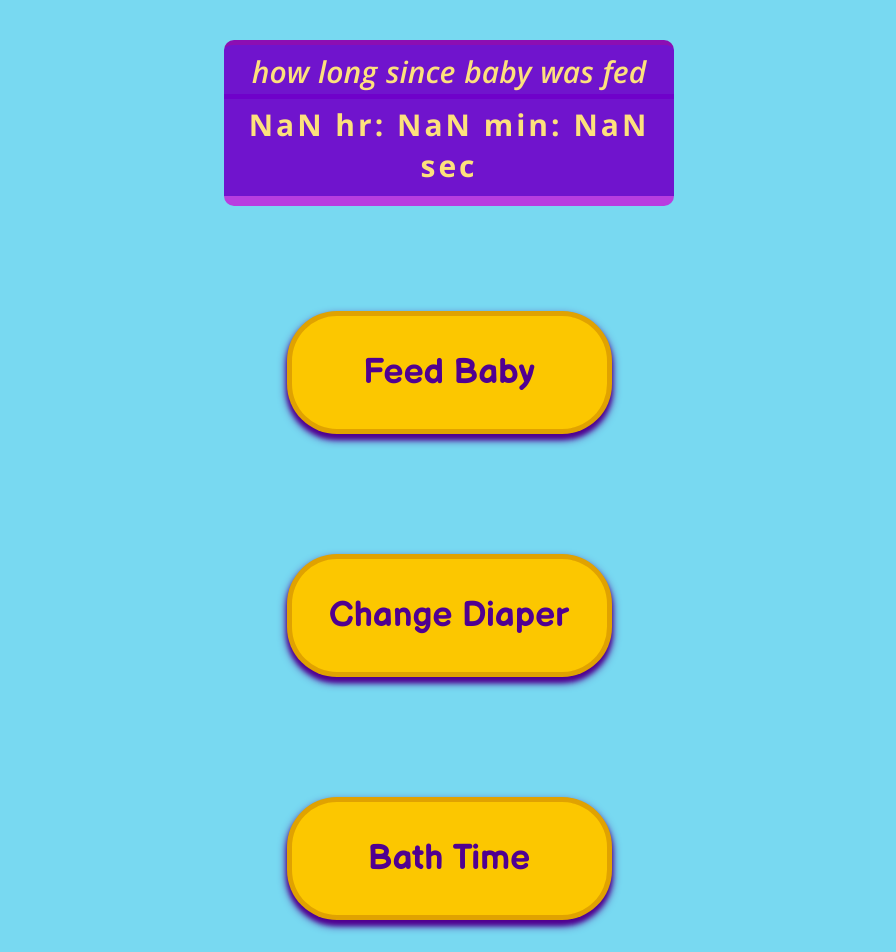
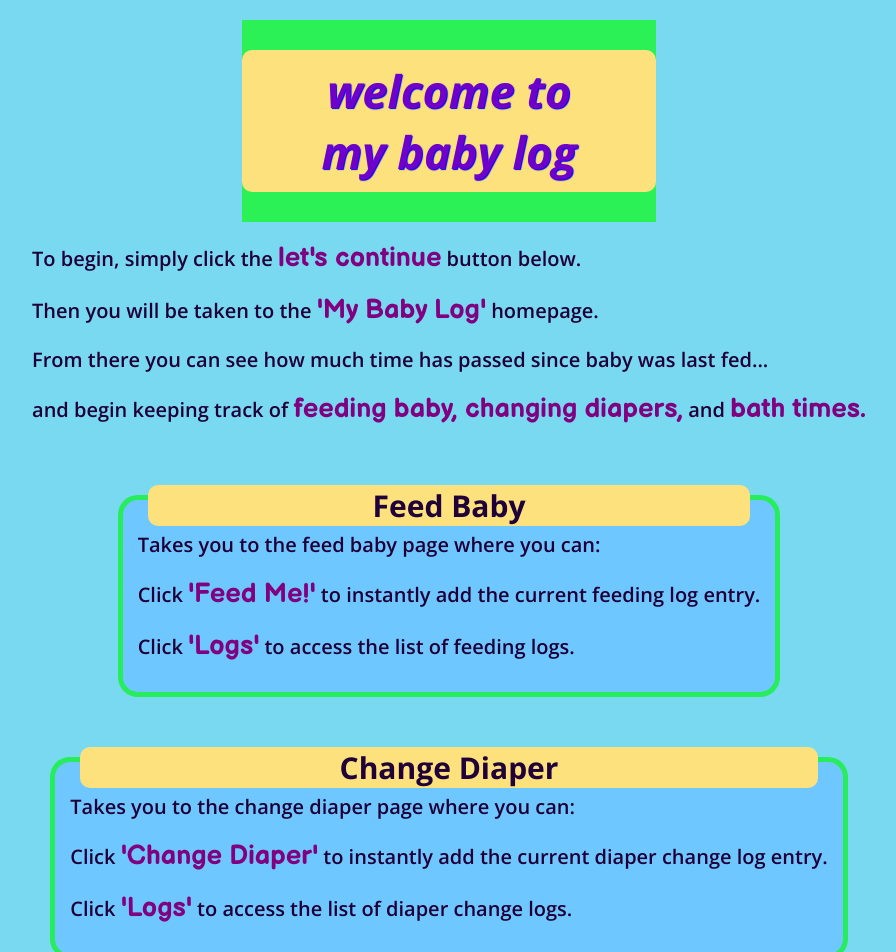
Before and after one commit to Jimmicorey/my-baby-log-app, a React (Create React App) app: page / in a window 1280 px wide. Shown: the top 952 px of the page, without its empty margins (191-1087 px from the left). Built offline with nearby package versions, Linux system fonts and the light colour scheme; no server answers.

Commit message:
updated favicon, about page(landing page), css

```diff
--- /dev/null
+++ b/src/components/AboutPage/AboutPage.js
@@ -0,0 +1,50 @@
+import React from 'react';
+import { Link } from 'react-router-dom';
+
+
+function AboutPage() {
+    return (
+        <div className="aboutpage flex-container">
+            <header className='aboutpage-header'>
+                <h1 className='welcome'>Welcome to My Baby Log</h1>
+            </header>
+
+            <section>
+                <p>To begin, simply click the <span className='text-style'>let's continue</span> button below.</p>
+                <p>Then you will be taken to the <span className='text-style'>'My Baby Log'</span> homepage.</p>
+                <p>From there you can see how much time has passed since baby was last fed...</p>
+                <p>and begin keeping track of <span className='text-style'>feeding baby, changing diapers,</span> and <span className='text-style'>bath times.</span></p>
+            </section>
+
+            <section className='box-1'>
+                <h2 className='center-text'>Feed Baby</h2>
+                <p>Takes you to the feed baby page where you can:</p>
+                <p>Click <span className='text-style'>'Feed Me!'</span> to instantly add the current feeding log entry.</p>
+                <p>Click <span className='text-style'>'Logs'</span> to access the list of feeding logs.</p>
+            </section>
+
+            <section className='box-2'>
+                <h2 className='center-text'>Change Diaper</h2>
+                <p>Takes you to the change diaper page where you can:</p>
+                <p>Click <span className='text-style'>'Change Diaper'</span> to instantly add the current diaper change log entry.</p>
+                <p>Click <span className='text-style'>'Logs'</span> to access the list of diaper change logs.</p>
+            </section>
+
+            <section className='box-3'>
+                <h2 className='center-text'>Bath Time</h2>
+                <p>Takes you to the bath time page where you can:</p>
+                <p>See at a glance the last time baby had a bath.</p>
+                <p>Click <span className='text-style'>'Bath Time'</span> to instantly add the current bath time log entry.</p>
+                <p>Click <span className='text-style'>'Logs'</span> to access the list of bath time logs.</p>
+            </section>
+
+            <h2 className='center-text just-click'>So just click...</h2>
+
+            <Link to='/homepage' className='button'>
+                Let's Continue
+            </Link>
+        </div>
+    )
+}
+
+export default AboutPage;
--- a/src/components/App/App.css
+++ b/src/components/App/App.css
@@ -25,6 +25,69 @@ main, .flex-container {
     width: 100%;
 }
 
+/********************************************************/
+
+
+/*************** ABOUT PAGE *****************************/
+.button.aboutpage-back {
+    border-radius: 50%;
+    width: 150px;
+}
+
+.aboutpage {
+    text-align: left;
+    padding: 0 20px;
+    font-weight: 600;
+}
+
+.center-text {
+    text-align: center;
+}
+
+.aboutpage-header {
+    background-color: rgba(0, 255, 0, 0.644);
+}
+
+.welcome {
+    background-color: #fde17c;
+    padding: 10px 75px;
+    font-size: 45px;
+}
+
+.box-1, .box-2, .box-3 {
+    border: 5px solid rgba(0, 255, 0, 0.644);
+    border-radius: 20px;
+    margin: 30px -20px;
+    padding: 0 15px 10px;
+    background-color: rgba(110, 199, 255, 0.945);
+}
+
+.box-1>h2, .box-2>h2, .box-3>h2 {
+    background-color: #fde17c;
+    margin: -15px 10px;
+    border-radius: 10px;
+}
+
+.box-1 {
+    margin-top: 50px;
+}
+
+.contents {
+    text-align: center;
+    font-weight: 800;
+    font-size: 28px;
+}
+
+.text-style {
+    color: purple;
+    font-family: 'Balsamiq Sans', Arial, Helvetica, sans-serif;
+    font-size: 27px;
+    font-weight: 700;
+}
+
+.just-click {
+    margin: 20px;
+}
 /********************************************/
 
 
@@ -42,7 +105,7 @@ h1 {
 }
 
 .timer-text {
-    margin: 20px 0 15px;
+    margin: 10px 0 15px;
     padding: 10px;
     text-align: center;
     width: 414px;
@@ -65,7 +128,7 @@ h1 {
     letter-spacing: 3px;
     color: #fde17c;
 
-    margin: -20px 0 90px;
+    margin: -20px 0 40px;
     width: 414px;
     padding: 10px;
     background-color: #6f00cae8;
@@ -150,7 +213,7 @@ h1 {
 
 ul {
     list-style-type: none;
-    padding: 10px;
+    padding: 10px 5px;
     margin: -20px 0;
     font-size: 22px;
     font-weight: 700;
@@ -186,7 +249,7 @@ a:hover, .button:hover {
 
 .button {
     flex: 1;
-    width: 100%;
+    width: 330px;
     height: 100px;
     text-align: center;
     padding: 35px;
--- a/src/components/App/App.js
+++ b/src/components/App/App.js
@@ -1,5 +1,6 @@
 import React from 'react';
 import {BrowserRouter as Router, Switch, Route} from 'react-router-dom';
+import AboutPage from '../AboutPage/AboutPage';
 import HomePage from '../HomePage/HomePage';
 import FeedBaby from '../FeedBaby/FeedBaby';
 import ChangeDiaper from '../ChangeDiaper/ChangeDiaper';
@@ -16,12 +17,20 @@ class App extends React.Component {
       <Router>
         <div className="flex-container">
           <Switch>
-            <Route exact path='/' component={HomePage} />
+            <Route exact path='/' component={AboutPage} />
+
+            <Route path='/homepage' component={HomePage} />
+
             <Route path='/feedbaby' component={FeedBaby} />
+
             <Route path='/changediaper' component={ChangeDiaper} />
+
             <Route path='/bathtime' component={BathTime} />
+
             <Route path='/feedbabylog' component={FeedBabyLog} />
+
             <Route path='/changediaperlog' component={ChangeDiaperLog} />
+
             <Route path='/bathtimelog' component={BathTimeLog} />
           </Switch>
         </div>
--- a/src/components/BathTime/BathTime.js
+++ b/src/components/BathTime/BathTime.js
@@ -51,7 +51,7 @@ class BathTime extends React.Component {
 
           <div className='navigation flex-container-row'>
             <Link to='/bathtimelog' className='button-nav'>Logs</Link>
-            <Link to='/' className='button-nav'>Back</Link>
+            <Link to='/homepage' className='button-nav'>Back</Link>
           </div>
 
         </div>
--- a/src/components/BathTime/BathTimeLog.js
+++ b/src/components/BathTime/BathTimeLog.js
@@ -36,7 +36,7 @@ class BathTimeLog extends React.Component {
 
           <div className='navigation flex-container-row'>
             <Link to='/bathtime' className='button-nav'>Back</Link>
-            <Link to='/' className='button-nav'>Home</Link>
+            <Link to='/homepage' className='button-nav'>Home</Link>
           </div>
         </div>
       </div>
--- a/src/components/ChangeDiaper/ChangeDiaper.js
+++ b/src/components/ChangeDiaper/ChangeDiaper.js
@@ -26,7 +26,7 @@ class ChangeDiaper extends React.Component {
 
           <div className='navigation flex-container-row'>
             <Link to='/changediaperlog' className='button-nav'>Logs</Link>
-            <Link to='/' className='button-nav'>Back</Link>
+            <Link to='/homepage' className='button-nav'>Back</Link>
           </div>
 
         </div>
--- a/src/components/ChangeDiaper/ChangeDiaperLog.js
+++ b/src/components/ChangeDiaper/ChangeDiaperLog.js
@@ -32,7 +32,7 @@ class ChangeDiaperLog extends React.Component {
 
           <div className='navigation flex-container-row'>
             <Link to='/changediaper' className='button-nav'>Back</Link>
-            <Link to='/' className='button-nav'>Home</Link>
+            <Link to='/homepage' className='button-nav'>Home</Link>
           </div>
         </div>
       </div>
--- a/src/components/FeedBaby/FeedBaby.js
+++ b/src/components/FeedBaby/FeedBaby.js
@@ -24,7 +24,7 @@ class FeedBaby extends React.Component {
 
           <div className='navigation flex-container-row'>
             <Link to='/feedbabylog' className='button-nav'>Logs</Link>
-            <Link to='/' className='button-nav'>Back</Link>
+            <Link to='/homepage' className='button-nav'>Back</Link>
           </div>
         </div>
       </div>
--- a/src/components/FeedBaby/FeedBabyLog.js
+++ b/src/components/FeedBaby/FeedBabyLog.js
@@ -34,7 +34,7 @@ class FeedBabyLog extends React.Component {
 
           <div className='navigation flex-container-row'>
             <Link to='/feedbaby' className='button-nav'>Back</Link>
-            <Link to='/' className='button-nav'>Home</Link>
+            <Link to='/homepage' className='button-nav'>Home</Link>
           </div>
         </div>
       </div>
--- a/src/components/HomePage/HomePage.js
+++ b/src/components/HomePage/HomePage.js
@@ -20,6 +20,10 @@ function HomePage() {
                 Bath Time
             </Link>
 
+            <Link to='/' className='button aboutpage-back'>
+                Back
+            </Link>
+
         </div>
     )
 }
--- a/src/index.css
+++ b/src/index.css
@@ -12,7 +12,7 @@ font-family: 'Open Sans', sans-serif;
 body {
   margin: 0;
   font-family: 'Open Sans', sans-serif;
-  color: #6000AF;
+  color: #1f0038;
 
   -webkit-font-smoothing: antialiased;
   -moz-osx-font-smoothing: grayscale;
```
